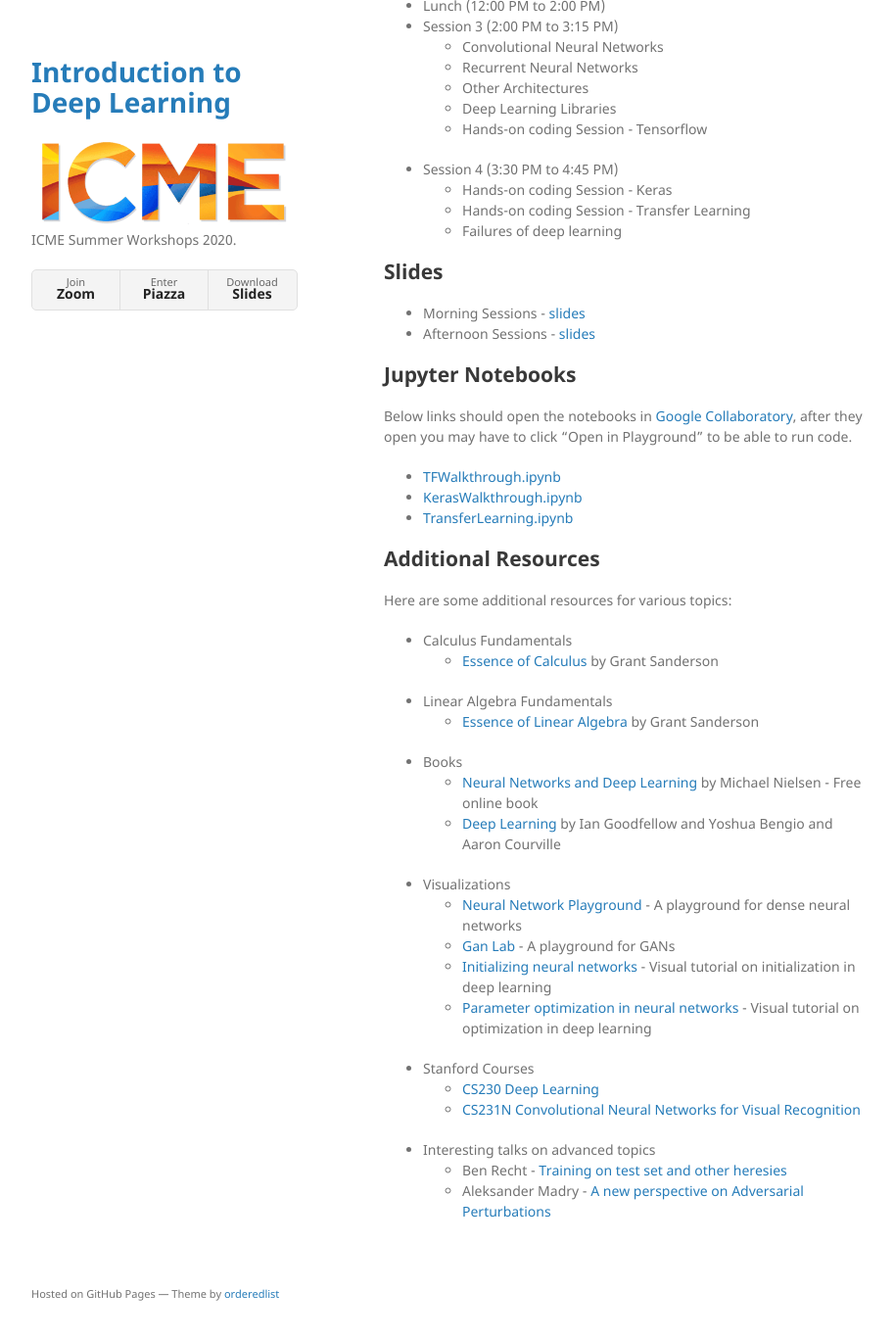
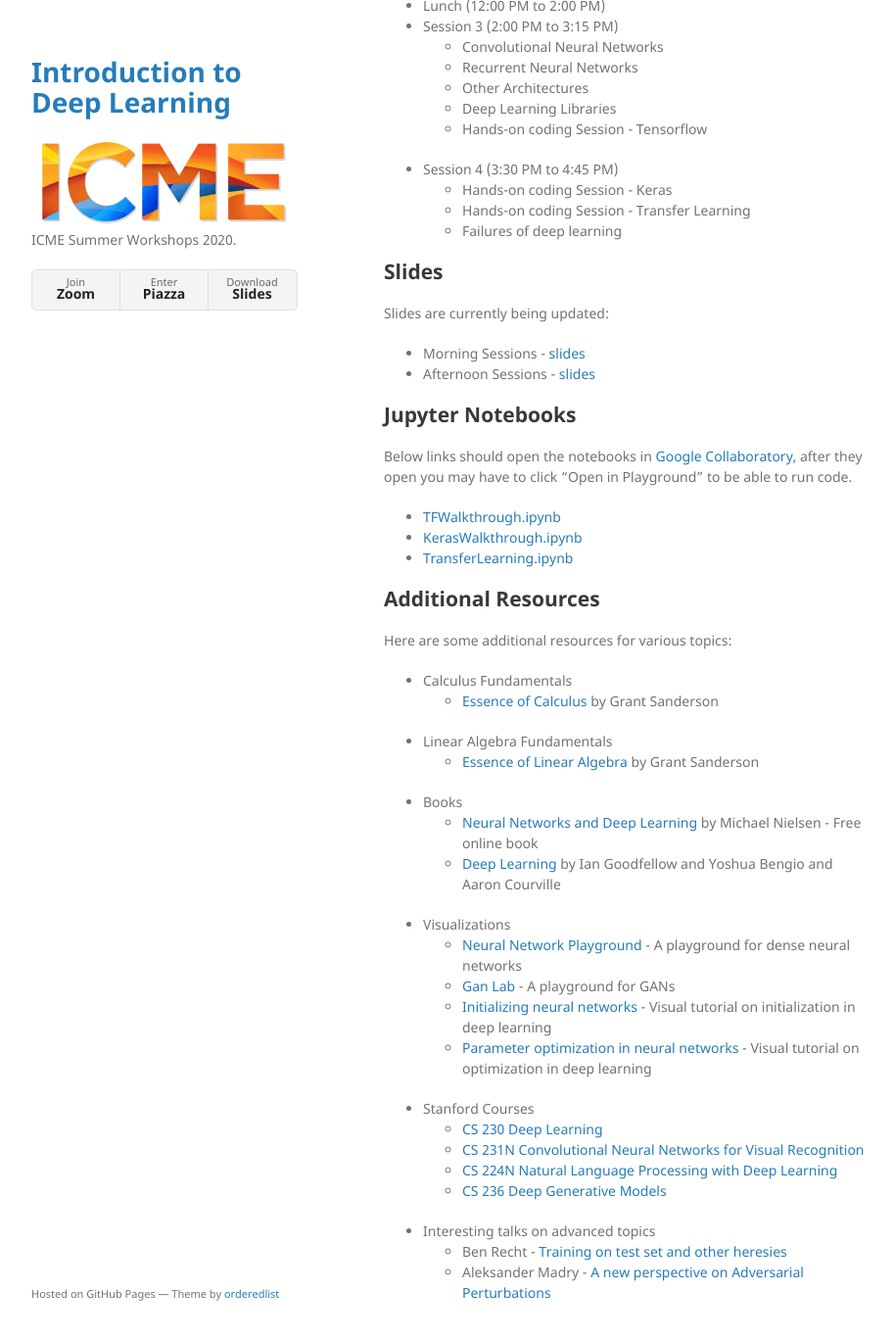
Before and after one commit to icme-workshops/deep-learning, a Jekyll site: the page built from index.md, in a window 1280 px wide and 1400 px high, scrolled down 1240 px. Shown: the top 1367 px of the window at 98% size, without its empty margins (178-1091 px from the left). Built offline with Jekyll 4.4.1, drawn with Linux system fonts in a browser that asks for light colours; our own code applies the rules of GitHub Pages for plain Markdown files.

Commit message:
Update index.md

```diff
--- a/index.md
+++ b/index.md
@@ -42,6 +42,8 @@ Sherrie Wang is a PhD student at ICME, advised by Professor David Lobell at the
 
 ## Slides
 
+Slides are currently being updated:
+
 * Morning Sessions - [slides](#)
 * Afternoon Sessions - [slides](#)
 
@@ -71,8 +73,10 @@ Here are some additional resources for various topics:
   - [Initializing neural networks](https://www.deeplearning.ai/ai-notes/initialization/) - Visual tutorial on initialization in deep learning
   - [Parameter optimization in neural networks](https://www.deeplearning.ai/ai-notes/optimization/) - Visual tutorial on optimization in deep learning
 - Stanford Courses
-  - [CS230 Deep Learning](https://cs230.stanford.edu/)
-  - [CS231N Convolutional Neural Networks for Visual Recognition](http://cs231n.stanford.edu/)
+  - [CS 230 Deep Learning](https://cs230.stanford.edu/)
+  - [CS 231N Convolutional Neural Networks for Visual Recognition](http://cs231n.stanford.edu/)
+  - [CS 224N Natural Language Processing with Deep Learning](http://web.stanford.edu/class/cs224n/)
+  - [CS 236 Deep Generative Models](https://deepgenerativemodels.github.io/)
 - Interesting talks on advanced topics
   - Ben Recht - [Training on test set and other heresies](https://www.youtube.com/watch?v=NTz4rJS9BAI)
   - Aleksander Madry - [A new perspective on Adversarial Perturbations](https://www.youtube.com/watch?v=mUt7w4UoYqM)
```
